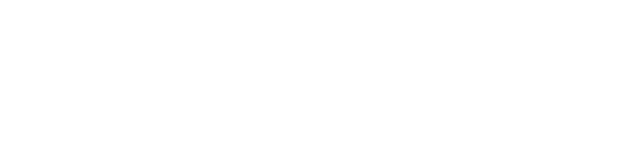
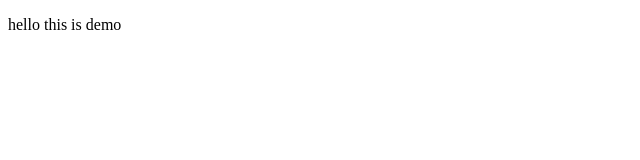
Before and after one commit to Sachi2305/Sample, a plain HTML site: page one/index.html in a window 1280 px wide. Shown: the whole page, without its empty margins (0-640 px from the left). Drawn offline with Linux system fonts and the light colour scheme.

Commit message:
this is v2

```diff
--- a/one/index.html
+++ b/one/index.html
@@ -6,6 +6,6 @@
     <title>Document</title>
 </head>
 <body>
-
+    <p>hello this is demo</p>
 </body>
 </html>
```
